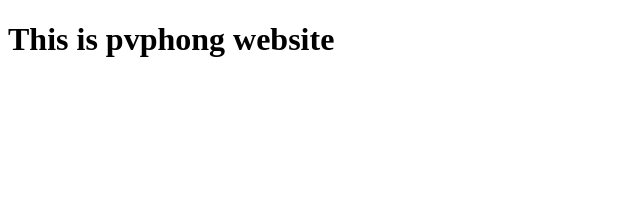
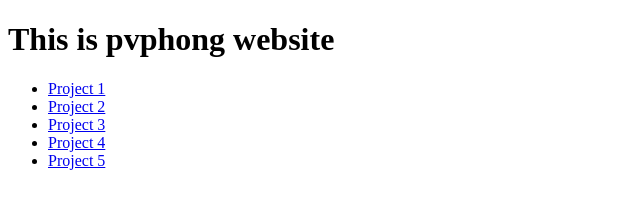
Before and after one commit to pvphong2003/pvphong2003.github.io, a plain HTML site: page index.html in a window 1280 px wide. Shown: the whole page, without its empty margins (0-640 px from the left). Drawn offline with Linux system fonts and the light colour scheme.

Commit message:
index list project

```diff
--- a/index.html
+++ b/index.html
@@ -7,5 +7,12 @@
 </head>
 <body>
     <h1>This is pvphong website</h1>
+    <ul>
+        <li><a href="#">Project 1</a></li>
+        <li><a href="#">Project 2</a></li>
+        <li><a href="#">Project 3</a></li>
+        <li><a href="#">Project 4</a></li>
+        <li><a href="#">Project 5</a></li>
+    </ul>
 </body>
 </html>
```
